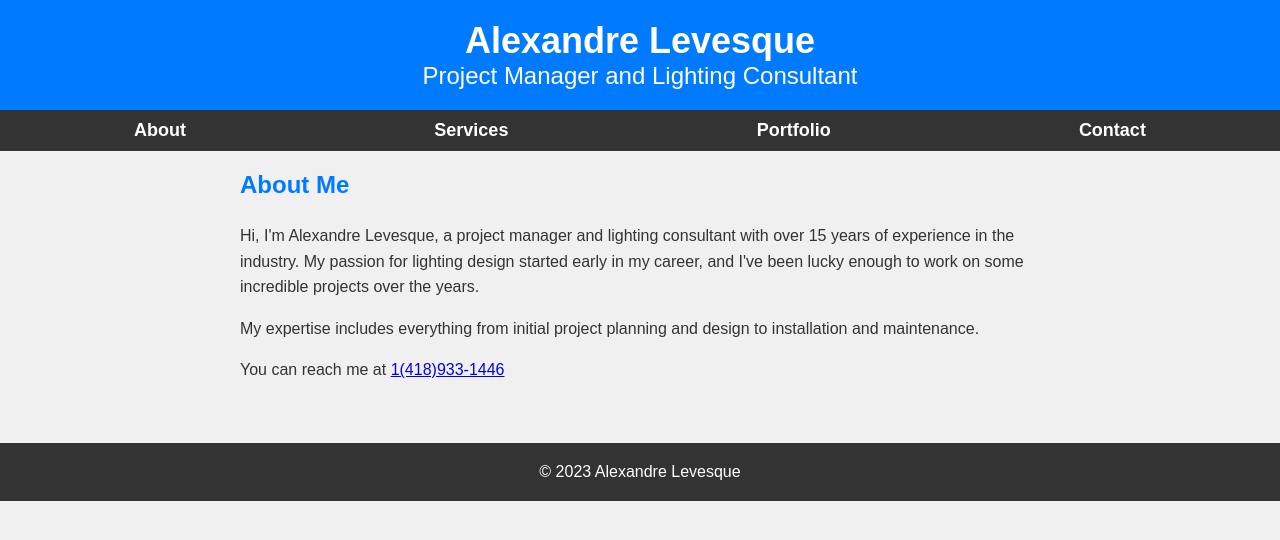
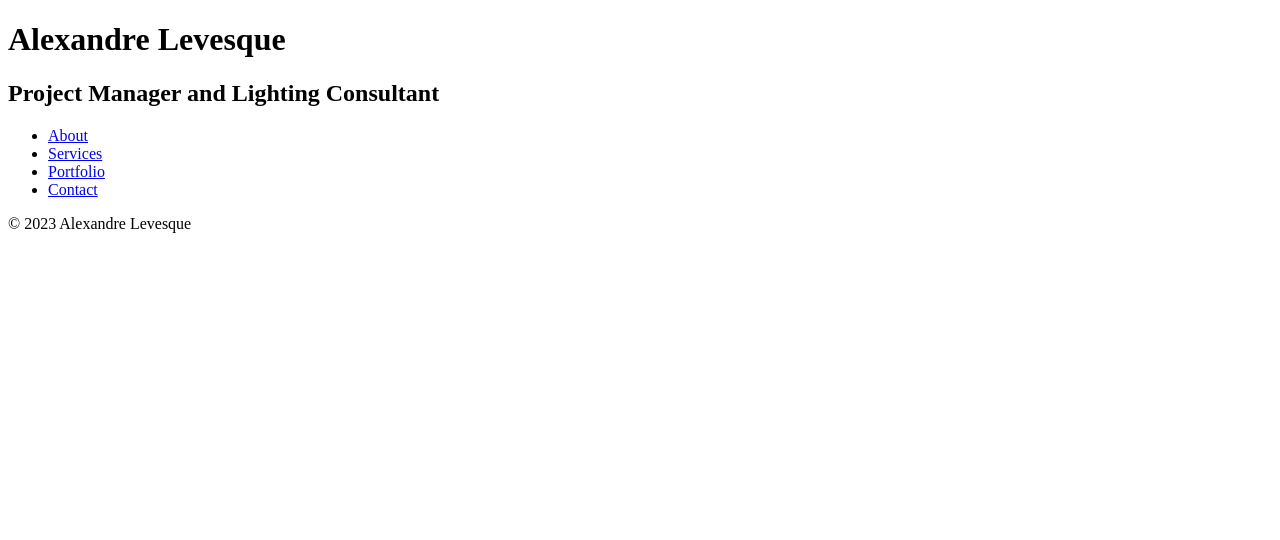
Before and after one commit to herminard/alex-l, a plain HTML site: page index.html in a window 1280 px wide. Drawn offline with Linux system fonts and the light colour scheme.

Commit message:
main.html

```diff
--- a/index.html
+++ b/index.html
@@ -4,126 +4,14 @@
   <meta charset="UTF-8">
   <title>Alexandre Levesque - Project Manager and Lighting Consultant</title>
   <style>
-    body {
-      font-family: Arial, sans-serif;
-      margin: 0;
-      padding: 0;
-      background-color: #f0f0f0; /* Updated background color */
+    /* Your existing CSS styles here */
+  </style>
+  <script>
+    // JavaScript function to open the contact page
+    function openContactPage() {
+      window.open("contact.html", "_blank");
     }
-
-    header {
-      background-color: #007bff; /* Blue header background */
-      color: #fff;
-      padding: 20px;
-      text-align: center; /* Centered header text */
-    }
-
-    h1 {
-      margin: 0;
-      font-size: 36px;
-    }
-
-    h2 {
-      margin: 0;
-      font-size: 24px;
-      font-weight: normal;
-    }
-
-    nav {
-      background-color: #333;
-      color: #fff;
-      padding: 10px;
-    }
-
-    nav ul {
-      list-style: none;
-      margin: 0;
-      padding: 0;
-      display: flex;
-      justify-content: space-around;
-    }
-
-    nav li {
-      margin: 0;
-    }
-
-    nav a {
-      text-decoration: none;
-      color: #fff;
-      font-weight: bold; /* Bold navigation links */
-      font-size: 18px;
-    }
-
-    nav a:hover {
-      text-decoration: underline; /* Underline on hover */
-    }
-
-    main {
-      padding: 20px;
-      max-width: 800px;
-      margin: auto;
-    }
-
-    section {
-      margin-bottom: 40px;
-    }
-
-    h3 {
-      margin-top: 0;
-      font-size: 24px;
-      color: #007bff; /* Blue section headings */
-    }
-
-    p {
-      font-size: 16px;
-      line-height: 1.6;
-      color: #333; /* Darker text color */
-    }
-
-    ul {
-      list-style: disc;
-      margin-left: 20px;
-    }
-
-    label {
-      display: block;
-      margin-bottom: 10px;
-      font-size: 18px;
-      font-weight: bold;
-    }
-
-    input[type="text"],
-    input[type="email"],
-    textarea {
-      width: 100%;
-      padding: 10px;
-      margin-bottom: 20px;
-      font-size: 16px;
-      border: 1px solid #ccc; /* Add a border */
-      border-radius: 5px;
-    }
-
-    input[type="submit"] {
-      background-color: #007bff; /* Blue submit button */
-      color: #fff;
-      border: none;
-      padding: 10px 20px;
-      font-size: 18px;
-      border-radius: 5px;
-      cursor: pointer;
-    }
-
-    input[type="submit"]:hover {
-      background-color: #0056b3; /* Darker blue on hover */
-    }
-
-    footer {
-      background-color: #333;
-      color: #fff;
-      text-align: center;
-      padding: 20px;
-    }
-  </style>
+  </script>
 </head>
 <body>
   <header>
@@ -136,16 +24,13 @@
       <li><a href="#about">About</a></li>
       <li><a href="#services">Services</a></li>
       <li><a href="#portfolio">Portfolio</a></li>
-      <li><a href="#contact">Contact</a></li>
+      <li><a href="javascript:void(0);" onclick="openContactPage()">Contact</a></li>
     </ul>
   </nav>
 
   <main>
     <section id="about">
-      <h3>About Me</h3>
-      <p>Hi, I'm Alexandre Levesque, a project manager and lighting consultant with over 15 years of experience in the industry. My passion for lighting design started early in my career, and I've been lucky enough to work on some incredible projects over the years.</p>
-      <p>My expertise includes everything from initial project planning and design to installation and maintenance.</p>
-      <p>You can reach me at <a href="tel:14189331446">1(418)933-1446</a></p>
+      <!-- About Me section content -->
     </section>
     <!-- Add more sections for services, portfolio, and contact information -->
   </main>
```
